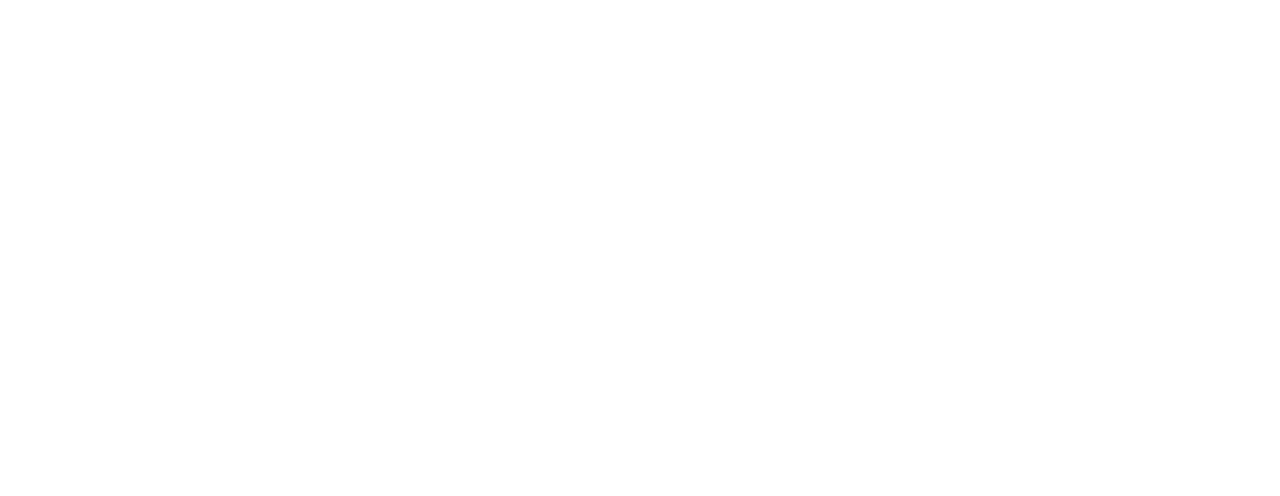
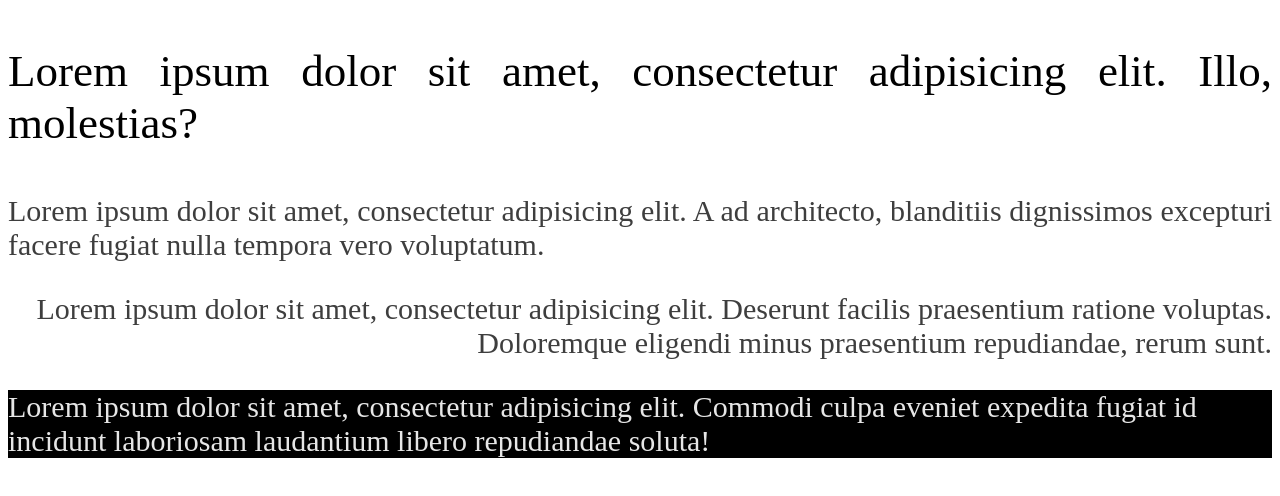
Before and after one commit to Sergluts1995/fd_css_text, a plain HTML site: page index.html in a window 1280 px wide. Drawn offline with Linux system fonts and the light colour scheme.

Commit message:
Add color examples

```diff
--- a/css/styles.css
+++ b/css/styles.css
@@ -0,0 +1,19 @@
+/*1*/
+p {
+    color: rgba(0, 0, 0, 1);
+    font-size: 45px;
+    text-align: justify;
+}
+
+/*10*/
+.test {
+    color: rgb(230, 230, 230);
+    font-size: 30px;
+    background-color: #000;
+}
+
+/*11*/
+p.test {
+    color: #3e3e3e;
+    background-color: transparent;
+}
--- a/index.html
+++ b/index.html
@@ -6,6 +6,12 @@
     <link rel="stylesheet" href="./css/styles.css">
 </head>
 <body>
-
+<p>Lorem ipsum dolor sit amet, consectetur adipisicing elit. Illo, molestias?</p>
+<p class="test">Lorem ipsum dolor sit amet, consectetur adipisicing elit. A ad architecto, blanditiis dignissimos
+    excepturi facere
+    fugiat nulla tempora vero voluptatum.</p>
+<p style="text-align: right" class="test">Lorem ipsum dolor sit amet, consectetur adipisicing elit. Deserunt facilis praesentium ratione voluptas. Doloremque
+    eligendi minus praesentium repudiandae, rerum sunt.</p>
+<div class="test">Lorem ipsum dolor sit amet, consectetur adipisicing elit. Commodi culpa eveniet expedita fugiat id incidunt laboriosam laudantium libero repudiandae soluta!</div>
 </body>
 </html>
```
